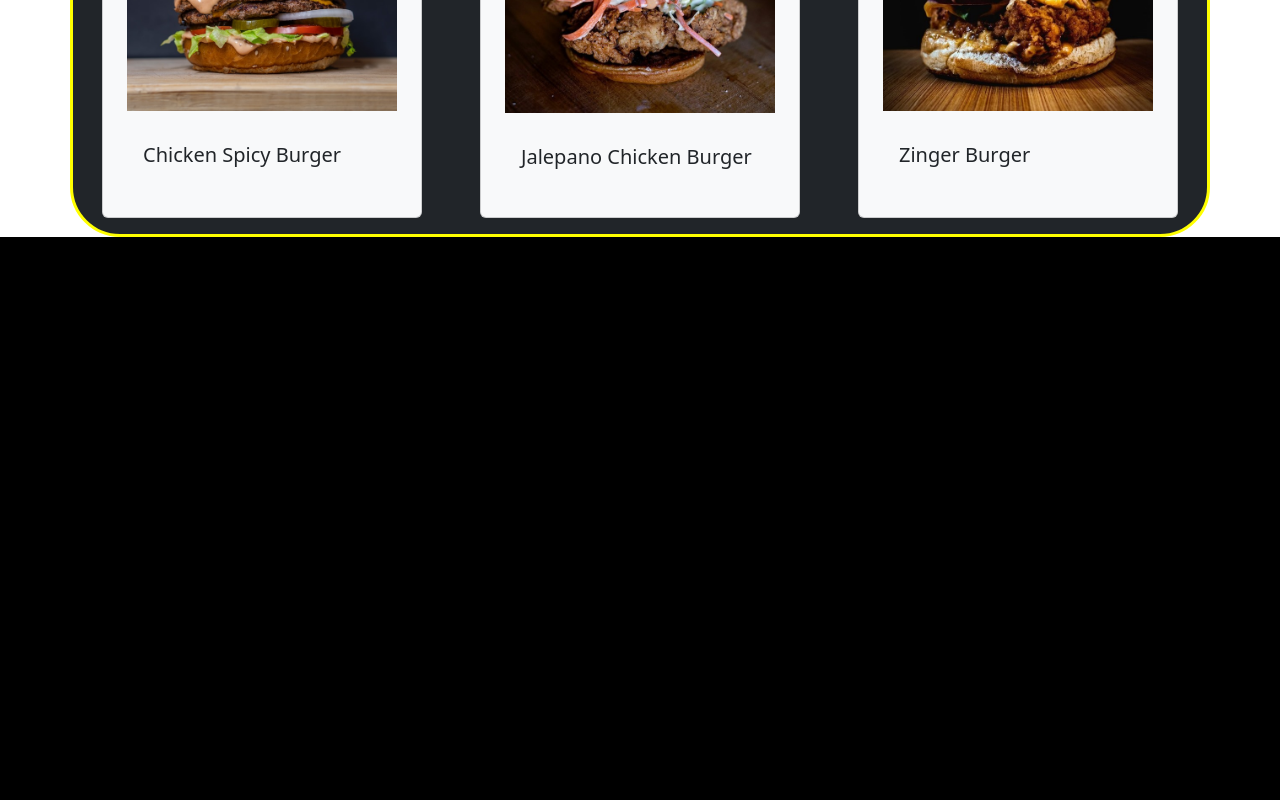
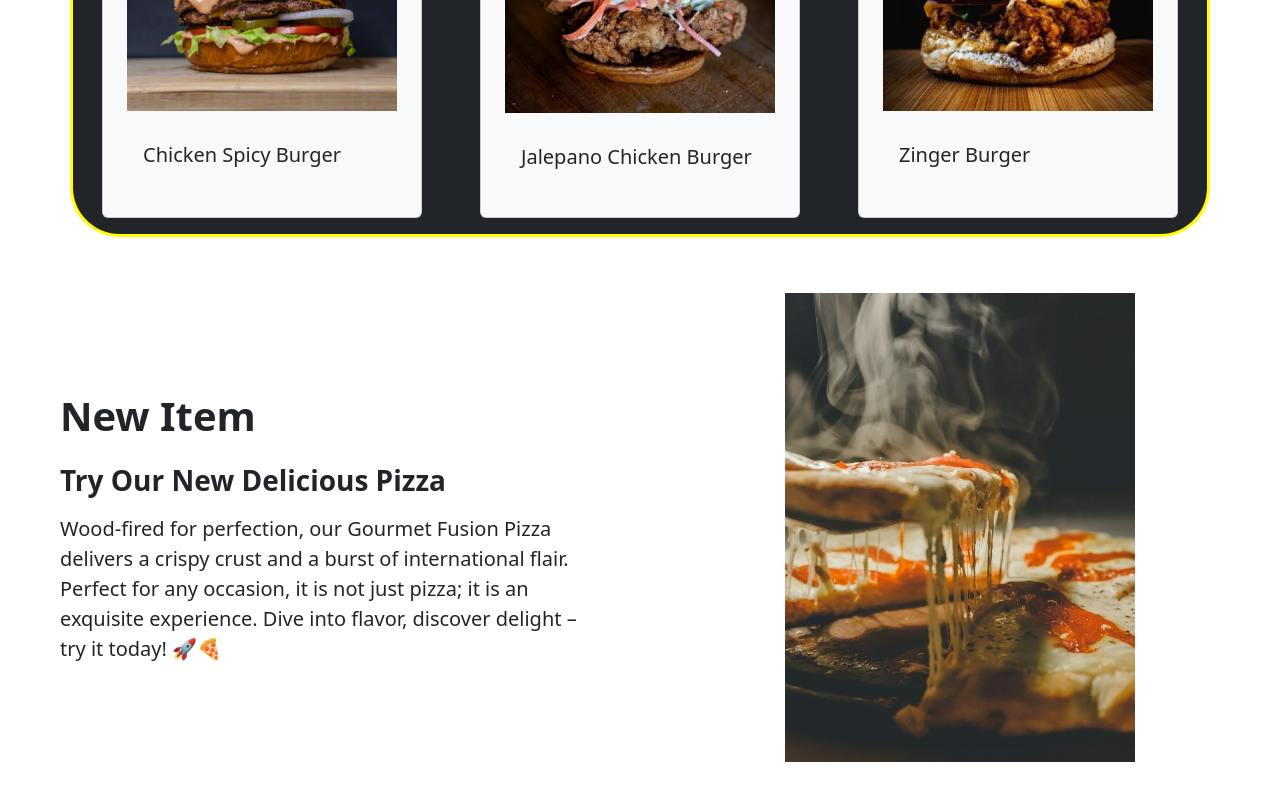
Before and after one commit to aneeshlalwani/restaurant-react-app, a React (Vite) app: page / in a window 1280 px wide. Shown: the part 1484-2284 px from the top of the page. Before the commit the page ends 1729 px from the top, so only its background shows below. Built offline with nearby package versions, Linux system fonts and the light colour scheme.

Commit message:
new product section added

```diff
--- a/src/App.jsx
+++ b/src/App.jsx
@@ -2,6 +2,7 @@ import './assets/styles/styles.css';
 import Header from "./components/Header/Header"
 import HeroSection from './components/HeroSection/HeroSection';
 import Menu from './components/Menu/Menu';
+import NewProduct from './components/NewProduct/NewProduct';
 
 function App() {
   return (
@@ -9,6 +10,7 @@ function App() {
       <Header />
       <HeroSection />
       <Menu />
+      <NewProduct />
        </>
   )
 }
--- a/src/assets/styles/styles.css
+++ b/src/assets/styles/styles.css
@@ -33,3 +33,8 @@ html, body {
     overflow: hidden;
     margin: 0 auto;
 }
+/* New Product */
+.about-img{
+    width: 350px;
+    height: auto;
+}
--- a/src/components/Menu/Menu.jsx
+++ b/src/components/Menu/Menu.jsx
@@ -8,6 +8,7 @@ import Menu3 from '../../assets/images/pizza-3.jpg';
 import Menu4 from '../../assets/images/burger-1.jpg';
 import Menu5 from '../../assets/images/burger-2.jpg';
 import Menu6 from '../../assets/images/burger-3.jpg';
+
 const Menu = () => {
     const cardsData = [{
         title: 'Chicken Fajita Sicillian',
--- /dev/null
+++ b/src/components/NewProduct/NewProduct.jsx
@@ -0,0 +1,42 @@
+import Container from "react-bootstrap/Container";
+import Row from "react-bootstrap/Row";
+import Col from "react-bootstrap/Col";
+import Image from "react-bootstrap/Image";
+import Product from "../../assets/images/new-product.jpg";
+
+const NewProduct = () => {
+  return (
+    <>
+      <Container fluid className="py-4 about">
+        <Row className="align-items-center">
+          <Col xs={12} md={6}>
+            <div className="my-4 mx-5">
+              <h1 className="fs-1 fw-bold">New Item</h1>
+              <h2 className="about-subheading fw-bold fs-3 mt-4">
+                Try Our New Delicious Pizza
+              </h2>
+
+              <p className="fs-5 mt-3">
+                Wood-fired for perfection, our Gourmet Fusion Pizza delivers a
+                crispy crust and a burst of international flair. Perfect for any
+                occasion, it is not just pizza; it is an exquisite experience.
+                Dive into flavor, discover delight – try it today! 🚀🍕
+              </p>
+            </div>
+          </Col>
+          {/* Image Column */}
+          <Col xs={12} md={6} className="text-center">
+            <Image
+              src={Product}
+              alt="Profile Picture"
+              fluid
+              className="about-img my-4 mx-4"
+            />
+          </Col>
+        </Row>
+      </Container>
+    </>
+  );
+};
+
+export default NewProduct;
```
Also changed, not shown: src/assets/images/new-product.jpg (added).
